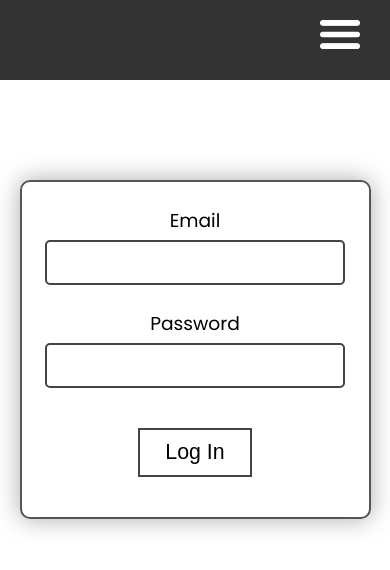
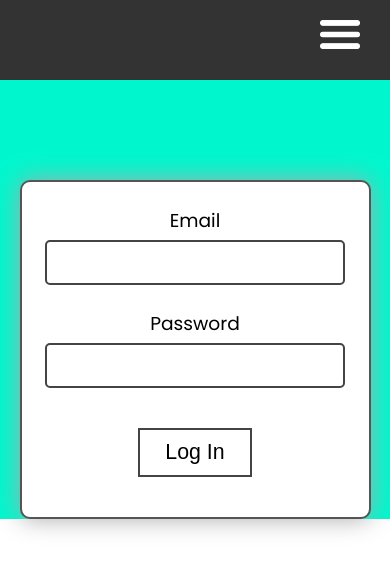
Before and after one commit to MattLong87/winrate-client, a React (Create React App) app: page /login in a window 390 px wide. Shown: the top 570 px of the page. Built offline with nearby package versions, Linux system fonts and the light colour scheme; no server answers.

Commit message:
background to form, hamburger cursor on hover

```diff
--- a/src/css/login.css
+++ b/src/css/login.css
@@ -1,8 +1,11 @@
 .login{
     padding-top: 100px;
+    background: #00F7CE;
+    height: 100%;
 }
 
 .login .login-form{
+    background: #fff;
     display: inline-block;
     width: 90vw;
     border: 2px solid #555;
--- a/src/css/navbar.css
+++ b/src/css/navbar.css
@@ -44,6 +44,10 @@ nav .hamburger{
     transition: all .2s ease;
 }
 
+nav .hamburger:hover{
+    cursor: pointer;
+}
+
 nav .rotated{
     transform: rotate(-90deg) scaleX(.7);
 }
```
